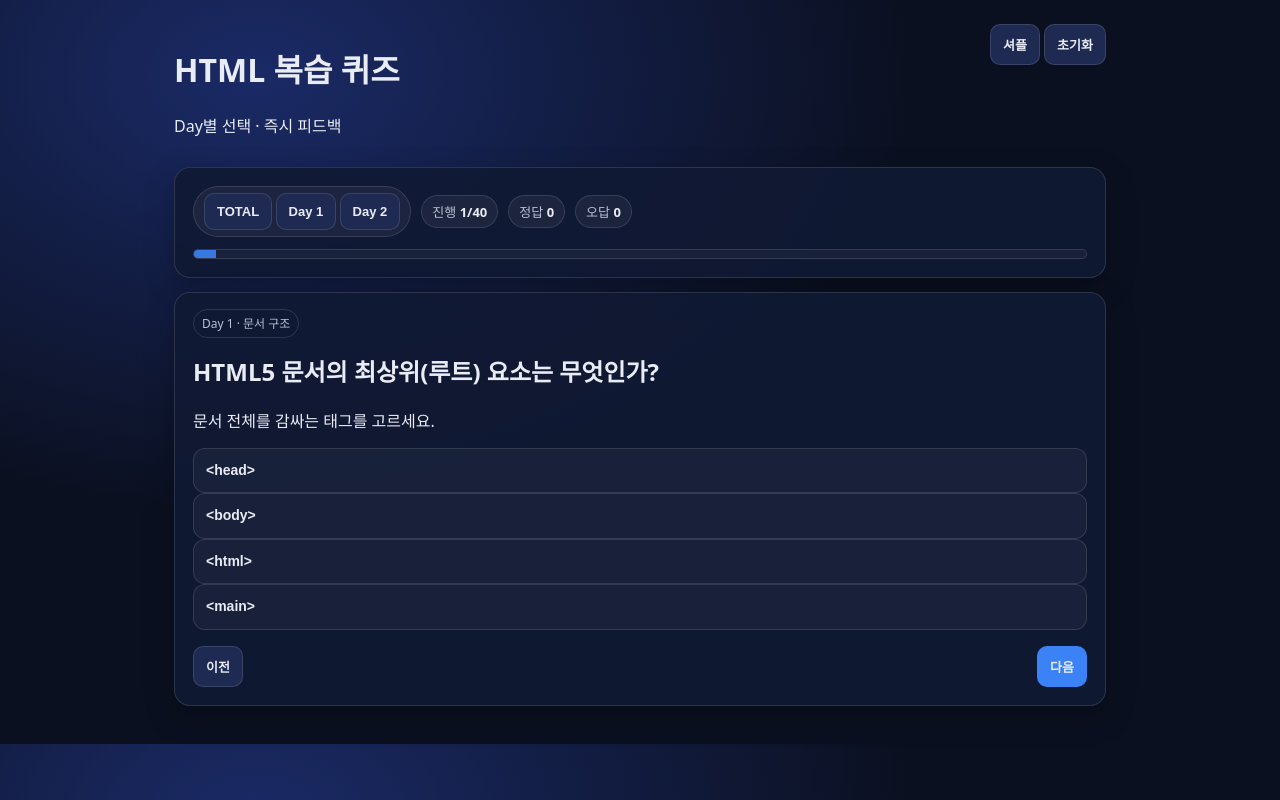
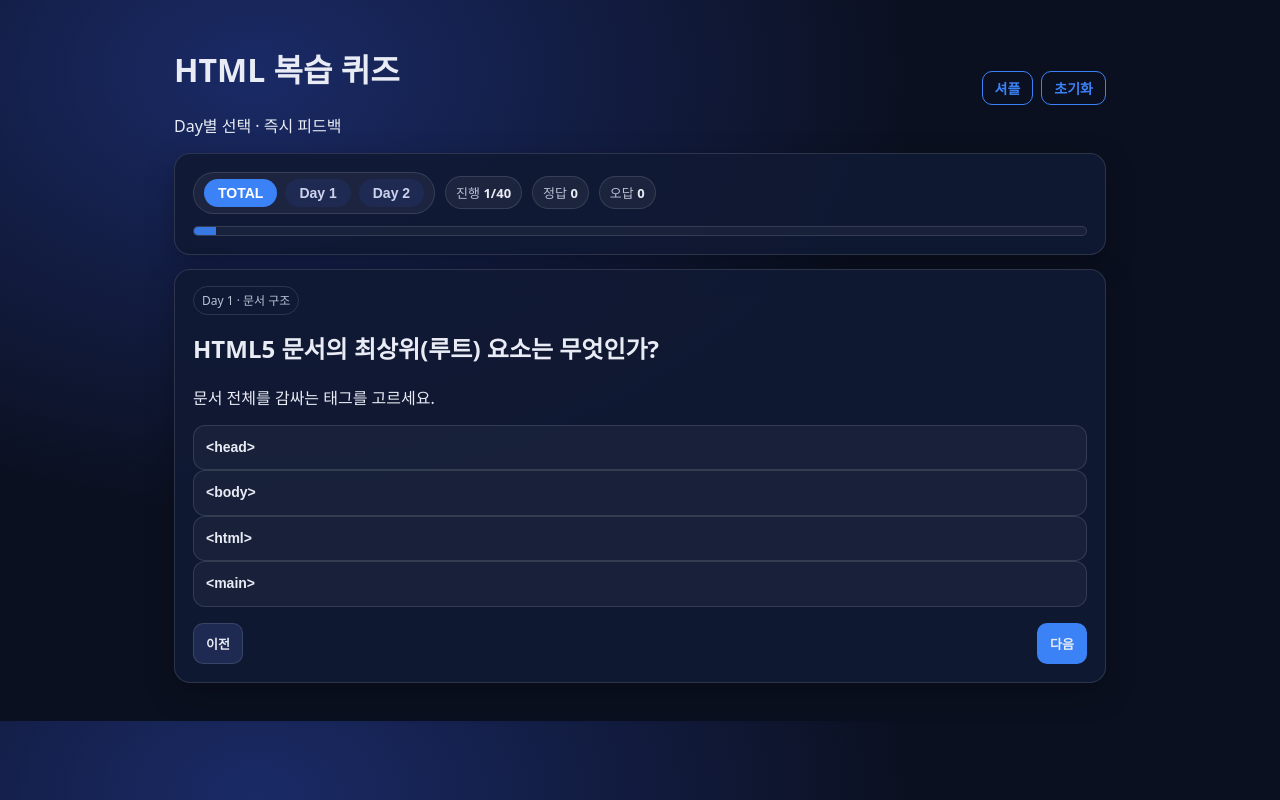
Before and after one commit to moraeng2/html-quiz, a plain HTML site: page index.html in a window 1280 px wide. Drawn offline with Linux system fonts and the light colour scheme.

Commit message:
Refactor styles.css with new design elements

```diff
--- a/styles.css
+++ b/styles.css
@@ -36,10 +36,28 @@ body{
 
 .top{
   display:flex;
-  gap:16px;
-  align-items:flex-start;
   justify-content:space-between;
-  margin-bottom:14px;
+  align-items:center;
+}
+
+.top-actions{
+  display:flex;
+  gap:8px;
+}
+
+.ghost{
+  background:transparent;
+  border:1px solid #3b82f6;
+  color:#3b82f6;
+  padding:6px 12px;
+  border-radius:10px;
+  cursor:pointer;
+  font-size:14px;
+}
+
+.ghost:hover{
+  background:#3b82f6;
+  color:#fff;
 }
 
 .brand h1{
@@ -245,3 +263,28 @@ button:disabled{
   text-align:center;
   opacity:0.9;
 }
+
+.pill-group{
+  display:flex;
+  gap:8px;
+}
+
+.pill-btn{
+  background:#1f2a52;
+  color:#cdd3ee;
+  border:none;
+  padding:6px 14px;
+  border-radius:999px;
+  cursor:pointer;
+  font-size:14px;
+}
+
+.pill-btn.active{
+  background:#3b82f6;
+  color:#fff;
+  font-weight:600;
+}
+
+.pill-btn:hover{
+  opacity:0.85;
+}
```
